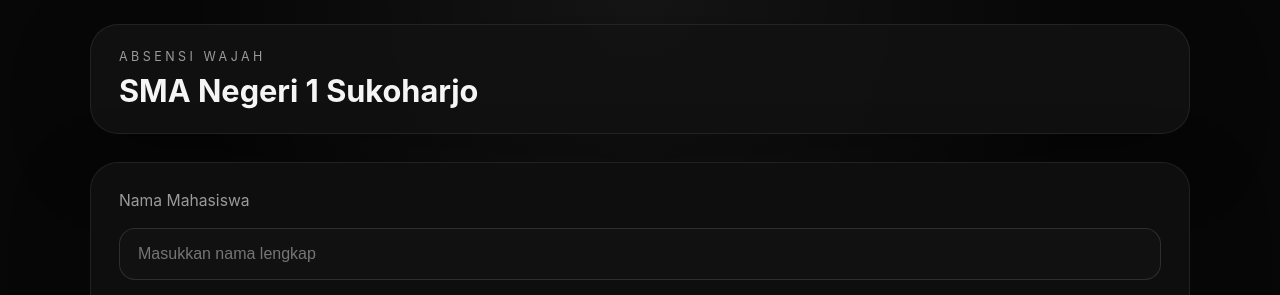
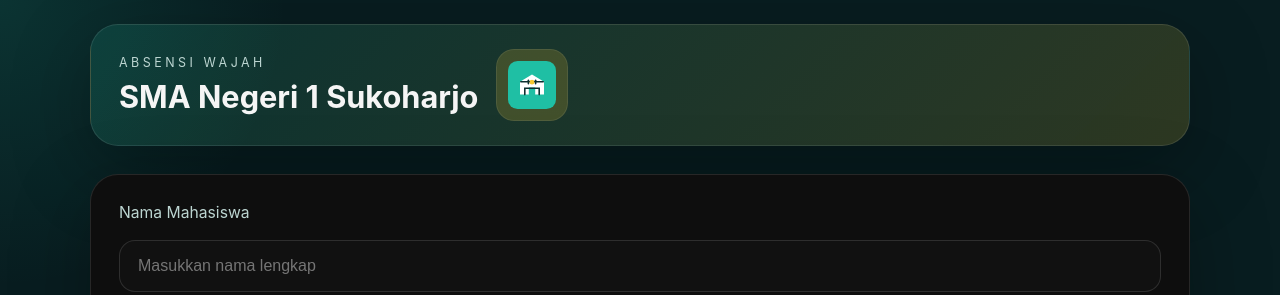
Before and after one commit to dikaparadila21/dikapara, a plain HTML site: page index.html in a window 1280 px wide. Shown: the top 295 px of the page. Drawn offline with Linux system fonts and the light colour scheme.

Commit message:
dikapara

```diff
--- a/app.js
+++ b/app.js
@@ -31,11 +31,15 @@ async function startCamera() {
   try {
     stream = await navigator.mediaDevices.getUserMedia({ video: { facingMode: 'user' }, audio: false });
     video.srcObject = stream;
+    video.muted = true;
+    video.playsInline = true;
+    await video.play();
     btnCapture.disabled = false;
     btnStart.textContent = 'Kamera Aktif';
     btnStart.classList.add('active');
     showToast('Kamera berhasil diaktifkan');
   } catch (error) {
+    console.error(error);
     showToast('Gagal mengaktifkan kamera. Izinkan akses kamera.');
   }
 }
--- a/index.html
+++ b/index.html
@@ -9,9 +9,12 @@
 <body>
   <div class="page-shell">
     <header class="topbar">
-      <div>
-        <p class="eyebrow">ABSENSI WAJAH</p>
-        <h1>SMA Negeri 1 Sukoharjo</h1>
+      <div class="brand-block">
+        <div>
+          <p class="eyebrow">ABSENSI WAJAH</p>
+          <h1>SMA Negeri 1 Sukoharjo</h1>
+        </div>
+        <img src="school-logo.svg" alt="Logo Sekolah" class="school-logo" />
       </div>
     </header>
 
--- a/styles.css
+++ b/styles.css
@@ -1,15 +1,15 @@
 :root {
   color-scheme: dark;
-  --bg: #070707;
-  --surface: #121212;
-  --surface-strong: #1f1f1f;
+  --bg: #081d20;
+  --surface: #0f2f33;
+  --surface-strong: #163f43;
   --text: #f5f5f5;
-  --muted: #9a9a9a;
-  --primary: #f9a825;
-  --accent: #e0a800;
+  --muted: #bcd5d1;
+  --primary: #1fbfa4;
+  --accent: #f5c830;
   --success: #22c55e;
-  --border: rgba(255, 255, 255, 0.08);
-  --shadow: 0 24px 80px rgba(0, 0, 0, 0.25);
+  --border: rgba(255, 255, 255, 0.1);
+  --shadow: 0 24px 80px rgba(0, 0, 0, 0.28);
 }
 
 * {
@@ -26,6 +26,9 @@ html, body {
 
 body {
   padding: 24px;
+  background: radial-gradient(circle at top left, rgba(31, 191, 164, 0.14), transparent 18%),
+              radial-gradient(circle at bottom right, rgba(245, 200, 48, 0.14), transparent 20%),
+              var(--bg);
 }
 
 .page-shell {
@@ -40,9 +43,24 @@ body {
   padding: 24px 28px;
   margin-bottom: 28px;
   border: 1px solid var(--border);
-  background: rgba(18, 18, 18, 0.85);
+  background: linear-gradient(135deg, rgba(31, 191, 164, 0.14), rgba(245, 200, 48, 0.16));
   border-radius: 28px;
   box-shadow: var(--shadow);
+}
+
+.brand-block {
+  display: flex;
+  align-items: center;
+  gap: 18px;
+}
+
+.school-logo {
+  width: 72px;
+  height: 72px;
+  border-radius: 18px;
+  background: rgba(245, 200, 48, 0.18);
+  padding: 12px;
+  box-shadow: inset 0 0 0 1px rgba(255, 255, 255, 0.08);
 }
 
 .eyebrow {
```
Also changed, not shown: school-logo.svg (added).
